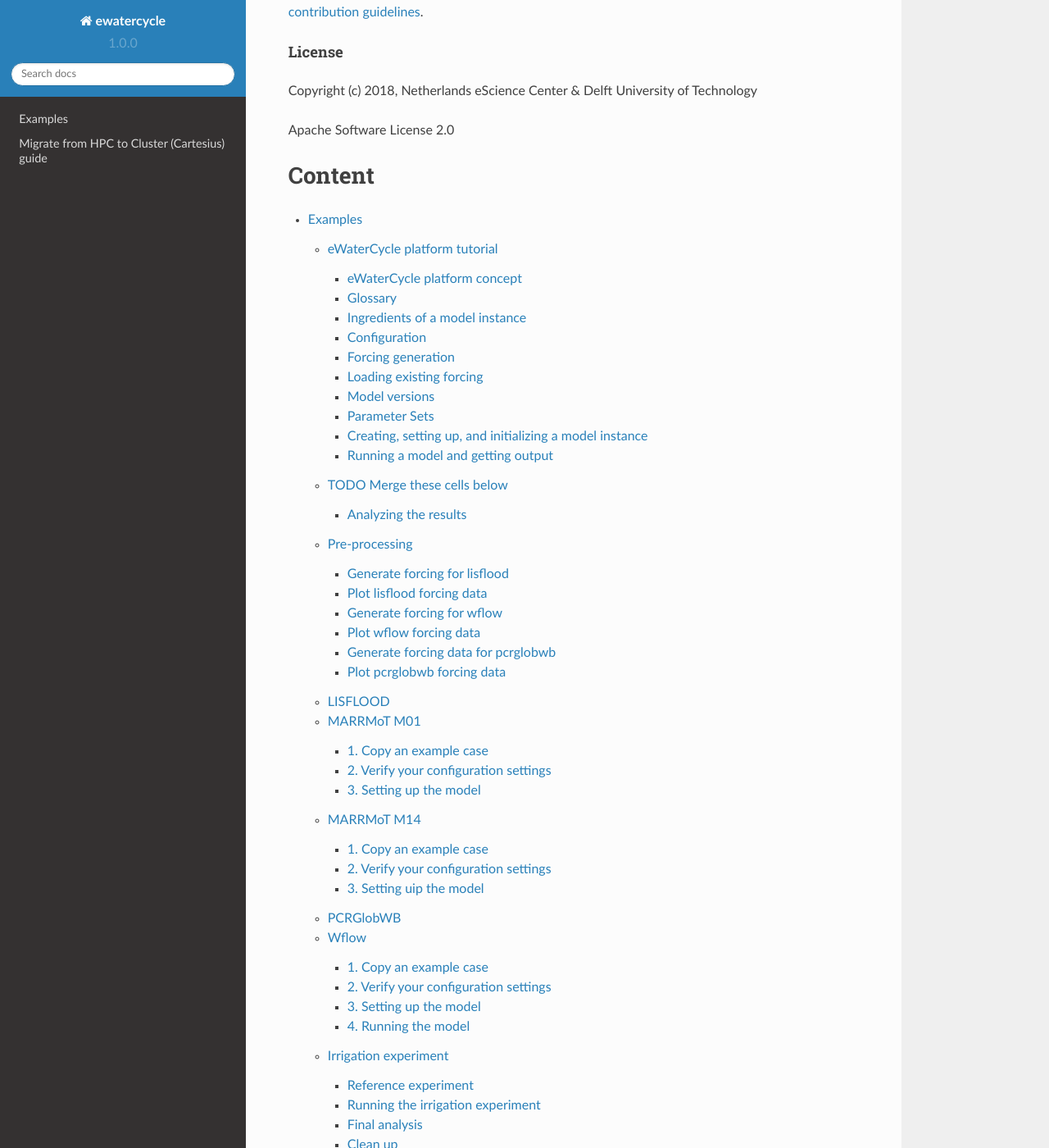
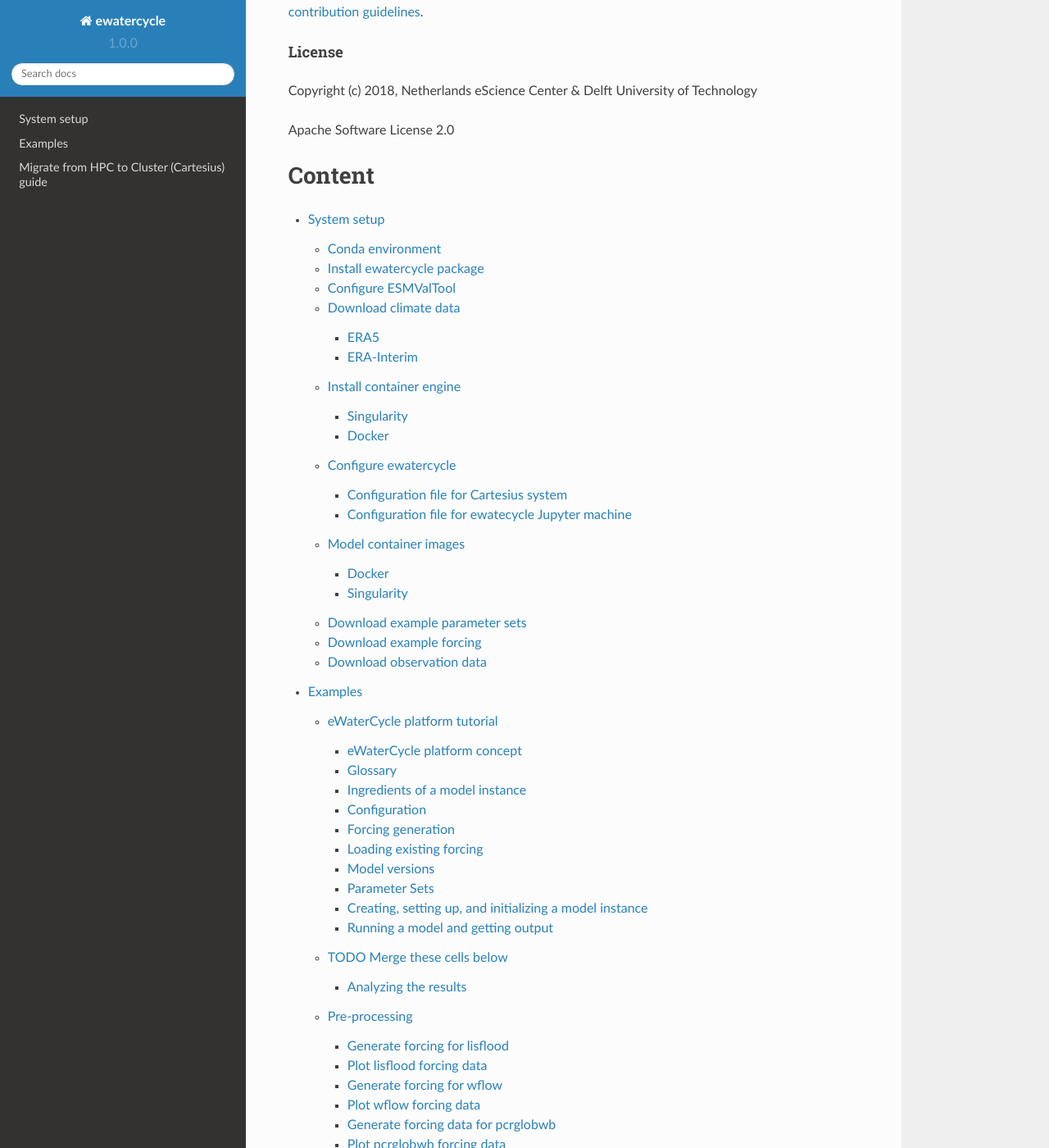
Before and after one commit to eWaterCycle/ewatercycle, a Sphinx documentation site: the page built from docs/index.rst, in a window 1280 px wide and 1400 px high, scrolled down 1160 px. Shown: the whole window at 82% size. Built offline with Sphinx 7.4.7 and the Read the Docs theme 2.0.0, drawn with Linux system fonts in a browser that asks for light colours; pages that are not in the unit, such as notebooks, are missing from menus; some of the changed lines change nothing that is shown; some of the changed text lies outside the part shown.

Commit message:
Replace system setup notebook with RST file
As most of notebook are instructions can not be automaticly run

```diff
--- a/docs/examples.rst
+++ b/docs/examples.rst
@@ -12,4 +12,3 @@
   PCRGlobWB <examples/pcrglobwb.ipynb>
   Wflow <examples/wflow.ipynb>
   Irrigation experiment <examples/Irrigation.ipynb>
-  System setup <examples/system_setup.ipynb>
--- a/docs/index.rst
+++ b/docs/index.rst
@@ -18,6 +18,7 @@
 .. toctree::
   :maxdepth: 3
 
+  system_setup
   examples
   hpc_to_cluster
   API Reference <apidocs/ewatercycle.rst>
--- /dev/null
+++ b/docs/system_setup.rst
@@ -0,0 +1,357 @@
+System setup
+============
+
+To use ewatercycle package you need to setup the system with software
+and data.
+
+The setup steps:
+
+1.  `Conda environment <#Conda-environment>`__
+2.  `Install ewatercycle package <#Install-ewatercycle-package>`__
+3.  `Configure ESMValTool <#Configure-ESMValTool>`__
+4.  `Download climate data <#Download-climate-data>`__
+5.  `Install container engine <#Install-container-engine>`__
+6.  `Configure ewatercycle <#Configure-ewatercycle>`__
+7.  `Model container images <#Model-container-images>`__
+8.  `Download example parameter sets <#Download-example-parameter-sets>`__
+9.  `Download example forcing <#Download-example-forcing>`__
+10. `Download observation data <#Download-observation-data>`__
+
+Conda environment
+-----------------
+
+The ewatercycle Python package uses a lot of geospatial dependencies
+which can be installed easiest using `Conda <https://conda.io/>`__ package
+management system.
+
+Instal Conda by using the `miniconda
+installer <https://docs.conda.io/en/latest/miniconda.html>`__.
+
+After conda is installed you can install the software dependencies with
+a `conda environment
+file <https://github.com/eWaterCycle/ewatercycle/blob/master/environment.yml>`__.
+
+.. code:: shell
+
+    wget https://raw.githubusercontent.com/eWaterCycle/ewatercycle/master/environment.yml
+
+.. code:: shell
+
+    conda env create --file environment.yml
+
+.. code:: shell
+
+    conda activate ewatercycle
+
+Do not forget that any terminal or Jupyter kernel should activate the conda environment before the ewatercycle Python package can be used.
+
+Install ewatercycle package
+---------------------------
+
+The Python package can be installed using pip
+
+.. code:: shell
+
+    # TODO once released install from PyPi instead of GitHub
+    # pip install ewatercycle
+    pip install git+https://github.com/eWaterCycle/ewatercycle.git#egg=ewatercycle
+
+
+Configure ESMValTool
+--------------------
+
+ESMValTool is used to generate forcing (temperature, precipitation,
+etc.) files from climate data sets for hydrological models. The
+ESMValTool has been installed as a dependency of the package.
+
+See https://docs.esmvaltool.org/en/latest/quickstart/configuration.html
+how configure ESMValTool
+
+Download climate data
+---------------------
+
+The ERA5 and ERA-Interim climate datasets can be used to generate
+forcings
+
+ERA5
+~~~~
+
+To download ERA5 data files you can use the
+`era5cli <https://era5cli.readthedocs.io/>`__ tool.
+
+.. code:: shell
+
+    pip install era5cli
+
+To run the example notebooks the hourly ERA5 data files for year 1990
+and 1991 and for variables: pr, psl, tas, taxmin, tasmax, tdps, uas,
+vas, rsds, rsdt and fx orog need to be downloaded with
+
+.. code:: shell
+
+    # TODO is era5cli command is correct?
+    cd <ESMValTool raw directory>
+    era5cli hourly --startyear 1990 --endyear 1991 --variables pr psl tas taxmin tasmax tdps uas vas rsds rsdt orog
+    cd -
+
+.. code:: shell
+
+    # TODO cmorize files?
+
+ERA-Interim
+~~~~~~~~~~~
+
+ERA-Interim has been superseeded by ERA5, but could be useful for
+reproduction studies and its smaller size. The ERA-Interim data files
+can be downloaded at
+https://www.ecmwf.int/en/forecasts/datasets/reanalysis-datasets/era-interim
+
+Installing a container engine requires root permission on the machine.
+
+Install container engine
+------------------------
+
+In ewatercycle package the hydrological models are run in containers
+with engines like `Singularity <https://singularity.lbl.gov/>`__ or
+`Docker <https://www.docker.com/>`__. At least Singularity or Docker
+should be installed.
+
+Singularity
+~~~~~~~~~~~
+
+Install Singularity using
+`instructions <https://singularity.hpcng.org/user-docs/master/quick_start.html>`__.
+
+Docker
+~~~~~~
+
+Install Docker using
+`instructions <https://docs.docker.com/engine/install/>`__. Docker
+should be configured so it can be `called without
+sudo <https://docs.docker.com/engine/install/linux-postinstall/#manage-docker-as-a-non-root-user>`__
+
+Configure ewatercycle
+---------------------
+
+The ewatercycle package simplifies the API by reading some of the
+directories and other configurations from a configuration file.
+
+The configuration can be set in Python with
+
+.. code:: ipython3
+
+    import logging
+    logging.basicConfig(level=logging.INFO)
+    import ewatercycle
+    import ewatercycle.parameter_sets
+    # Which container engine is used to run the hydrological models
+    ewatercycle.CFG['container_engine'] = 'singularity'  # or 'docker'
+    # If container_engine==singularity then where can the singularity images files (*.sif) be found.
+    ewatercycle.CFG['singularity_dir'] = './singularity-images'
+    # Directory in which output of model runs is stored. Each model run will generate a sub directory inside output_dir
+    ewatercycle.CFG['output_dir'] = './'
+    # Where can GRDC observation files (<station identifier>_Q_Day.Cmd.txt) be found.
+    ewatercycle.CFG['grdc_location'] = './grdc-observations'
+    # Where can parameters sets prepared by the system administator be found
+    ewatercycle.CFG['parameterset_dir'] = './parameter-sets'
+    # Where is the configuration saved or loaded from
+    ewatercycle.CFG['ewatercycle_config'] = './ewatercycle.yaml'
+
+and then written to disk with
+
+.. code:: ipython3
+
+    ewatercycle.CFG.save_to_file()
+
+Later it can be loaded by using:
+
+.. code:: ipython3
+
+    ewatercycle.CFG.load_from_file('./ewatercycle.yaml')
+
+To make the ewatercycle configuration load by default for current user
+it should be copied to ``~/.config/ewatercycle/ewatercycle.yaml`` .
+
+To make the ewatercycle configuration available to all users on the
+system it should be copied to ``/etc/ewatercycle.yaml`` .
+
+Configuration file for Cartesius system
+~~~~~~~~~~~~~~~~~~~~~~~~~~~~~~~~~~~~~~~
+
+Users part of the ewatercycle project on the Cartesius system of
+SURFSara can use the following configuration file:
+
+.. code:: yaml
+
+   container_engine: singularity
+   singularity_dir: /projects/0/wtrcycle/singularity-images
+   output_dir: /scratch/shared/ewatercycle
+   grdc_location: /projects/0/wtrcycle/GRDC
+   parameterset_dir: /projects/0/wtrcycle/parameter-sets
+
+Configuration file for ewatecycle Jupyter machine
+~~~~~~~~~~~~~~~~~~~~~~~~~~~~~~~~~~~~~~~~~~~~~~~~~
+
+On systems constructed with ewatercycle application on SURF Research
+Cloud can use the following configuration file:
+
+.. code:: yaml
+
+   container_engine: singularity
+   singularity_dir: /mnt/data/singularity-images
+   output_dir: /scratch
+   grdc_location: /mnt/data/GRDC
+   parameterset_dir: /mnt/data/parameter-sets
+
+Model container images
+----------------------
+
+As hydrological models run in container their container images should be
+made available on the system.
+
+The names of the images can be found in the ``ewatercycle.models.*``
+classes.
+
+Docker
+~~~~~~
+
+Docker images will be downloaded with ``docker pull``:
+
+.. code:: shell
+
+    docker pull ewatercycle/lisflood-grpc4bmi:20.10
+    docker pull ewatercycle/marrmot-grpc4bmi:2020.11
+    docker pull ewatercycle/pcrg-grpc4bmi:setters
+    docker pull ewatercycle/wflow-grpc4bmi:2020.1.1
+    # TODO
+
+Singularity
+~~~~~~~~~~~
+
+Singularity images should be stored in configured directory
+(``ewatercycle.CFG['singularity_dir']``) and can build from Docker with:
+
+.. code:: ipython3
+
+    !cd {ewatercycle.CFG['singularity_dir']}
+    !singularity build ewatercycle-lisflood-grpc4bmi.sif docker://ewatercycle/lisflood-grpc4bmi:latest
+    !singularity build ewatercycle-pcrg-grpc4bmi.sif docker://ewatercycle/pcrg-grpc4bmi:latest
+    !singularity build ewatercycle-marrmot-grpc4bmi.sif docker://ewatercycle/marrmot-grpc4bmi:latest
+    !singularity build ewatercycle-wflow-grpc4bmi.sif docker://ewatercycle/wflow-grpc4bmi:latest
+    !cd -
+
+Download example parameter sets
+-------------------------------
+
+To quickly run the models it is advised to setup a example parameter
+sets for each model.
+
+.. code:: ipython3
+
+    ewatercycle.parameter_sets.download_example_parameter_sets()
+
+
+.. parsed-literal::
+
+    INFO:ewatercycle.parameter_sets._example:Downloading example parameter set wflow_rhine_sbm_nc to /home/verhoes/git/eWaterCycle/ewatercycle/docs/examples/parameter-sets/wflow_rhine_sbm_nc...
+    INFO:ewatercycle.parameter_sets._example:Download complete.
+    INFO:ewatercycle.parameter_sets._example:Adding parameterset wflow_rhine_sbm_nc to ewatercycle.CFG...
+    INFO:ewatercycle.parameter_sets._example:Downloading example parameter set pcrglobwb_example_case to /home/verhoes/git/eWaterCycle/ewatercycle/docs/examples/parameter-sets/pcrglobwb_example_case...
+    INFO:ewatercycle.parameter_sets._example:Download complete.
+    INFO:ewatercycle.parameter_sets._example:Adding parameterset pcrglobwb_example_case to ewatercycle.CFG...
+    INFO:ewatercycle.parameter_sets._example:Downloading example parameter set lisflood_fraser to /home/verhoes/git/eWaterCycle/ewatercycle/docs/examples/parameter-sets/lisflood_fraser...
+    INFO:ewatercycle.parameter_sets._example:Download complete.
+    INFO:ewatercycle.parameter_sets._example:Adding parameterset lisflood_fraser to ewatercycle.CFG...
+    INFO:ewatercycle.parameter_sets:3 example parameter sets were downloaded
+    INFO:ewatercycle.config._config_object:Config written to /home/verhoes/git/eWaterCycle/ewatercycle/docs/examples/ewatercycle.yaml
+    INFO:ewatercycle.parameter_sets:Saved parameter sets to configuration file /home/verhoes/git/eWaterCycle/ewatercycle/docs/examples/ewatercycle.yaml
+
+
+Example parameter sets have been downloaded and added to the
+configuration file.
+
+.. code:: shell
+
+    cat ./ewatercycle.yaml
+
+
+.. parsed-literal::
+
+    container_engine: null
+    esmvaltool_config: None
+    grdc_location: None
+    output_dir: None
+    parameter_sets:
+      lisflood_fraser:
+        config: lisflood_fraser/settings_lat_lon-Run.xml
+        directory: lisflood_fraser
+        doi: N/A
+        supported_model_versions: !!set {'20.10': null}
+        target_model: lisflood
+      pcrglobwb_example_case:
+        config: pcrglobwb_example_case/setup_natural_test.ini
+        directory: pcrglobwb_example_case
+        doi: N/A
+        supported_model_versions: !!set {setters: null}
+        target_model: pcrglobwb
+      wflow_rhine_sbm_nc:
+        config: wflow_rhine_sbm_nc/wflow_sbm_NC.ini
+        directory: wflow_rhine_sbm_nc
+        doi: N/A
+        supported_model_versions: !!set {2020.1.1: null}
+        target_model: wflow
+    parameterset_dir: /home/verhoes/git/eWaterCycle/ewatercycle/docs/examples/parameter-sets
+    singularity_dir: None
+
+
+.. code:: ipython3
+
+    ewatercycle.parameter_sets.available_parameter_sets()
+
+
+.. parsed-literal::
+
+    ('wflow_rhine_sbm_nc', 'pcrglobwb_example_case', 'lisflood_fraser')
+
+
+
+.. code:: ipython3
+
+    parameter_set = ewatercycle.parameter_sets.get_parameter_set('pcrglobwb_example_case')
+    parameter_set
+
+
+.. parsed-literal::
+
+    ParameterSet(name='pcrglobwb_example_case', directory=PosixPath('/home/verhoes/git/eWaterCycle/ewatercycle/docs/examples/parameter-sets/pcrglobwb_example_case'), config=PosixPath('/home/verhoes/git/eWaterCycle/ewatercycle/docs/examples/parameter-sets/pcrglobwb_example_case/setup_natural_test.ini'), doi='N/A', target_model='pcrglobwb', supported_model_versions={'setters'})
+
+The ``parameter_set`` variable can be passed to a model class
+constructor.
+
+Download example forcing
+------------------------
+
+To be able to run the Marrmot example notebooks you need a forcing file.
+You can use ``ewatercycle.forcing.generate()`` to make it or use an
+already prepared `forcing
+file <https://github.com/wknoben/MARRMoT/blob/master/BMI/Config/BMI_testcase_m01_BuffaloRiver_TN_USA.mat>`__.
+
+.. code:: shell
+
+    cd docs/examples
+    wget https://github.com/wknoben/MARRMoT/blob/master/BMI/Config/BMI_testcase_m01_BuffaloRiver_TN_USA.mat
+    cd -
+
+Download observation data
+-------------------------
+
+To calculate metrics or plot hydrograph observation data is needed. The
+ewatercycle package can use `Global Runoff Data Centre
+(GRDC) <https://www.bafg.de/GRDC>`__ or `U.S. Geological Survey Water
+Services (USGS) <https://waterservices.usgs.gov/>`__ data.
+
+The GRDC daily data files can be ordered at
+https://www.bafg.de/GRDC/EN/02_srvcs/21_tmsrs/riverdischarge_node.html.
+
+The GRDC files should be stored in ``ewatercycle.CFG['grdc_location']``
+directory.
```
Also changed, not shown: docs/examples/system_setup.ipynb (deleted).
